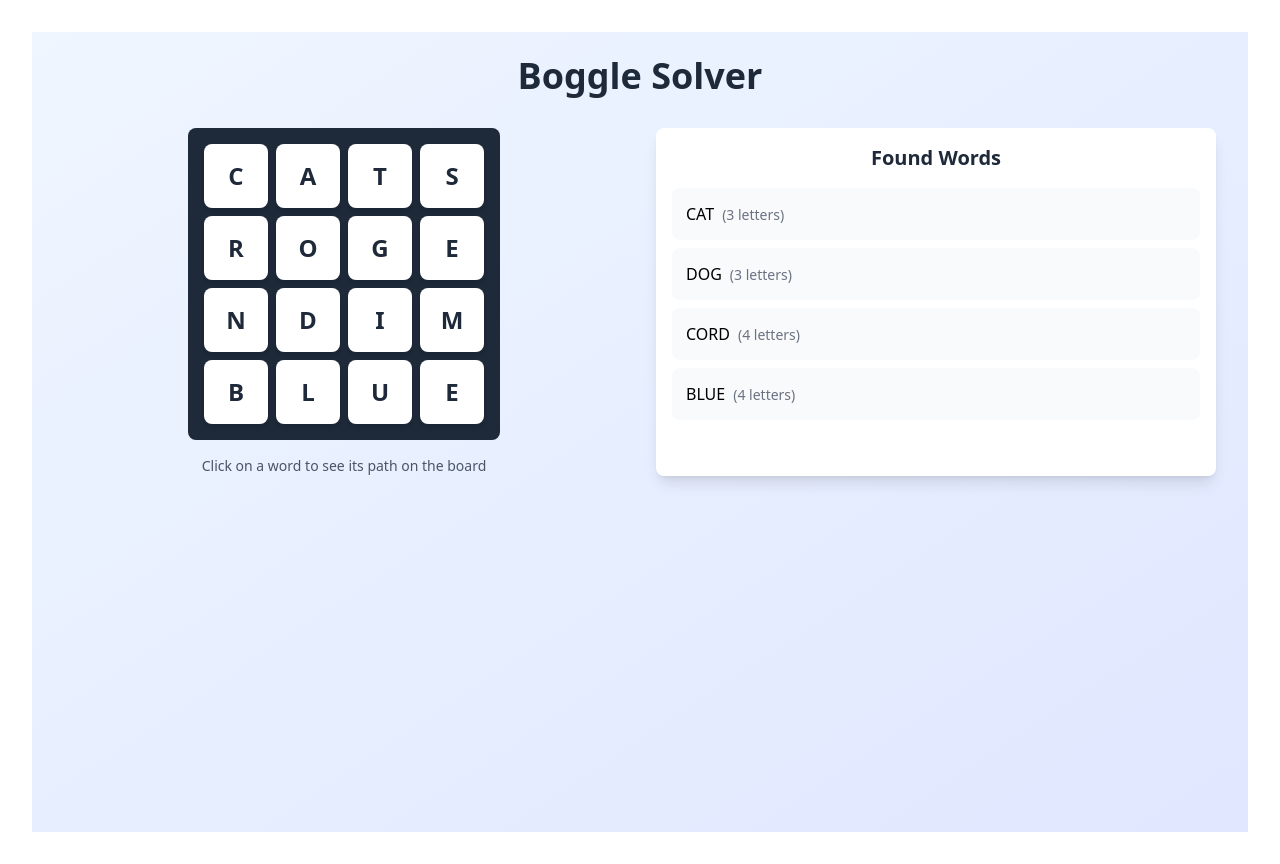
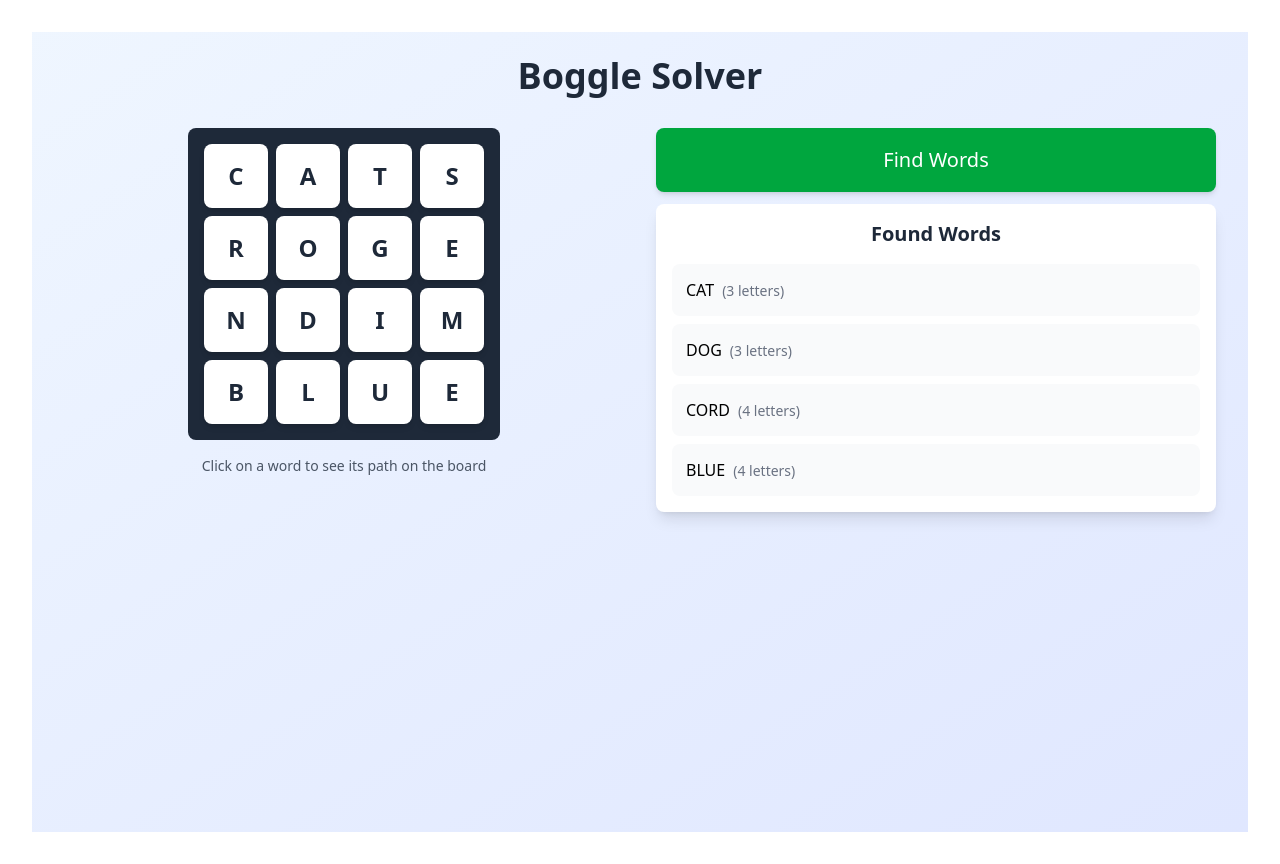
Before and after one commit to gabrieljreed/BoggleSolver, a React (Vite) app: page / in a window 1280 px wide. Built offline with nearby package versions, Linux system fonts and the light colour scheme.

Commit message:
Add UI for find words button

```diff
--- /dev/null
+++ b/src/components/wordList/FindWordsButton.tsx
@@ -0,0 +1,17 @@
+const FindWordsButton = () => (
+  <button
+    className="
+      w-full p-3 mb-3 h-[4rem] rounded-lg
+      text-white font-medium text-xl
+      transition-all duration-200
+      bg-green-600
+      shadow-md hover:drop-shadow-lg
+      hover:scale-101
+      border-2 border-transparent
+  "
+  >
+    Find Words
+  </button>
+);
+
+export default FindWordsButton;
--- a/src/components/wordList/WordsList.tsx
+++ b/src/components/wordList/WordsList.tsx
@@ -1,5 +1,6 @@
 import type { Word } from "../../types";
 import WordItem from "./WordItem";
+import FindWordsButton from "./FindWordsButton";
 
 interface WordsListProps {
   foundWords: Word[];
@@ -12,6 +13,8 @@ const WordsList = ({
   selectedWord,
   onWordSelect,
 }: WordsListProps) => (
+  <div>
+    <FindWordsButton />
     <div className="bg-white rounded-lg shadow-lg p-4">
       <h2 className="text-xl font-bold mb-4 text-gray-800">Found Words</h2>
       <div className="space-y-2">
@@ -25,6 +28,7 @@ const WordsList = ({
         ))}
       </div>
     </div>
+  </div>
 );
 
 export default WordsList;
```
Lines whose indentation alone changed are shown as unchanged.
